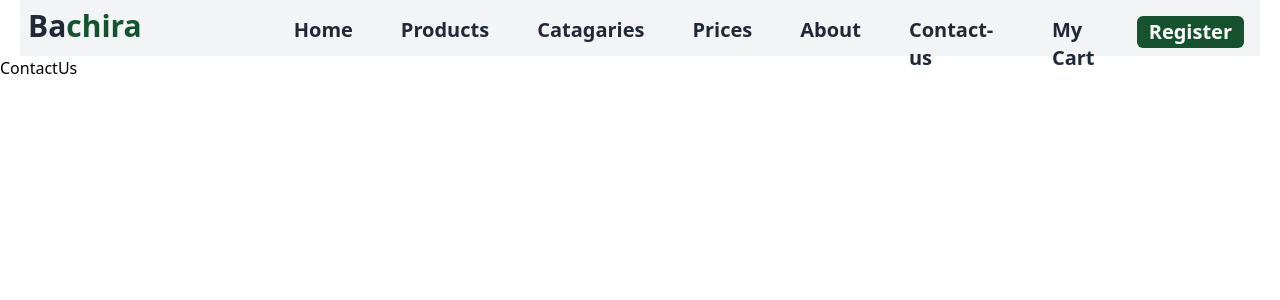
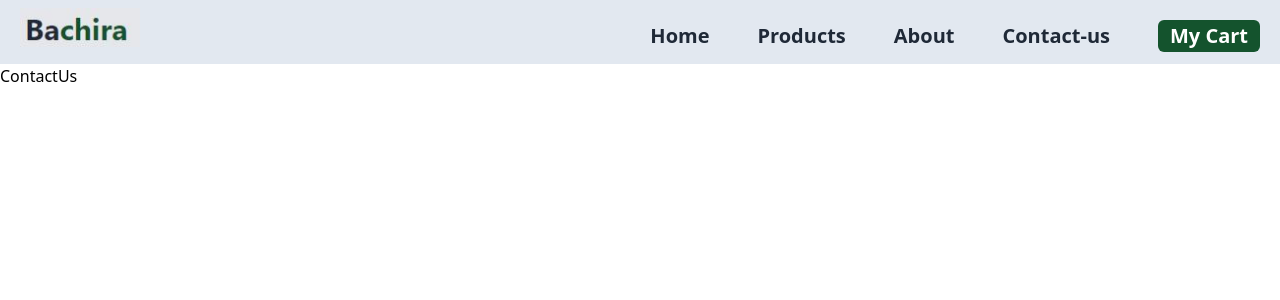
Before and after one commit to Shumimran/updated-website, a Next.js app: page /contact-us in a window 1280 px wide. Shown: the top 300 px of the page. Built offline with nearby package versions, Linux system fonts and the light colour scheme.

Commit message:
changes in navbar

```diff
--- a/src/app/Cards/page.tsx
+++ b/src/app/Cards/page.tsx
@@ -10,10 +10,10 @@ const Cards = () => {
   return (
     <div>
 
-      <p className='text-base text-gray-700 mt-20'>
+      <p className='text-base text-gray-700 mt-10 mb-10'>
         Popular Products From <br />All Brands
       </p>
-      <div className='flex  justify-between mt-5 mx-5 p-2'>
+      <div className='flex  justify-between m-10 p-2'>
       <div className='hover:scale-125'>
         <Image src={shoe} alt='nike shoes' width={100} height={100} className='rounded-lg '/>
         Nike shoes</div>
--- a/src/app/Catagaries/page.tsx
+++ /dev/null
@@ -1,11 +0,0 @@
-import React from 'react'
-
-const Catagaies = () => {
-  return (
-    <div>
-      Catagries
-    </div>
-  )
-}
-
-export default Catagaies
--- a/src/app/Pricing/page.tsx
+++ /dev/null
@@ -1,12 +0,0 @@
-
-import React from 'react'
-
-const Prices = () => {
-  return (
-    <div>
-      <h1 className='text-3xl'>Prices</h1>
-      </div>
-  )
-}
-
-export default Prices;
--- a/src/app/page.tsx
+++ b/src/app/page.tsx
@@ -27,7 +27,7 @@ export default function Home() {
         E Commerce and Brands</p>
        </div>
        <div>
-        <ul className="flex justify-between mt-20 font-bold text-xl">
+        <ul className="flex justify-between mt-10 mb-10 font-bold text-xl">
           <li className="text-green-500 font-mono font-semibold 3xl">tokopedia</li>
           <li className="text-gray-800 font-mono font-bold 3xl">BELANCIAGA</li>
           <li className="text-gray-900 font-mono font-extrabold 3xl">adidas</li>
--- a/src/components/Footer.tsx
+++ b/src/components/Footer.tsx
@@ -4,7 +4,7 @@ import logo from 'Public/logo1.jpg'
 const Footer = () => {
   return (
     <div>
-        <div className='flex justify-between mt-20 mx-5 bg-gray-200'>
+        <div className='flex justify-between py-3 px-5 bg-slate-200'>
         <div>
           <ul>
             <li><Image src={logo} alt='logo' width={65} height={65}/></li>
--- a/src/components/Header.tsx
+++ b/src/components/Header.tsx
@@ -1,26 +1,30 @@
-
+'use client';
 import Link from 'next/link';
 import React from 'react'
+import Image from 'next/image';
+import logo from 'Public/logo1.jpg'
 
 const Navbar = () => {
   return (
-    <div className=' mx-5 pb-5 h-14 bg-gray-100 bg-blend-hard-light  '>
-      <ul className='flex p-2'>
-        <li className='font-bold text-3xl text-gray-800 '>Ba</li>
-        <li className='font-bold text-3xl text-green-900'>chira</li>
-      <ul className='flex justify-center gap-12 p-2 text-xl font-semibold text-gray-800 '>
-        <li className='ml-36 hover:text-green-600 hover:scale-110'><Link href="/">Home</Link></li>
+    <div className='bg-slate-200  h-auto sm:h-12 md:h-16 lg:h-16 flex  sm:flex-row justify-between item-center py-2 px-5  '>
+
+     <div className=' mb-4 sm:mb-0' >
+        <Image src={logo} alt='logo'
+        height={50}
+        width={120}/></div>
+       <div className='w-full sm:w-auto'>
+
+      <ul className='  flex flex-col sm:flex-row gap-12 justify-between items-center py-3 text-xl  font-semibold text-gray-800 '>
+
+        <li className='hover:text-green-600 hover:scale-110'><Link href="/">Home</Link></li>
         <li className='hover:text-green-600 hover:scale-110'><Link href="/Products">Products</Link></li>
-        <li className='hover:text-green-600 hover:scale-110'><Link href="/Catagaies">Catagaries</Link></li>
-        <li className='hover:text-green-600 hover:scale-110'><Link href="/Pricing">Prices</Link></li>
         <li className='hover:text-green-600 hover:scale-110'><Link href="/About">About</Link></li>
         <li className='hover:text-green-600 hover:scale-110'><Link href="/contact-us">Contact-us</Link></li>
-        <ul className='flex gap-2'>
-          <li className='mr-3 hover:text-green-600 hover:scale-110'><Link href="/">My Cart</Link></li>
-          <li><button className='bg-green-900 ml-3 text-center rounded-md text-white font-semibold px-3 py-0.5 hover:text-gray-800 hover:bg-slate-200'><Link href="/Button">Register</Link></button></li>
+        <li><button className='bg-green-900 text-center rounded-md text-white font-semibold px-3 py-0.5 hover:text-gray-800 hover:bg-slate-200'><Link href="/Button">My Cart</Link></button></li>
         </ul>
-      </ul>
-      </ul>
+
+      </div>
+
     </div>
   )
 }
```
